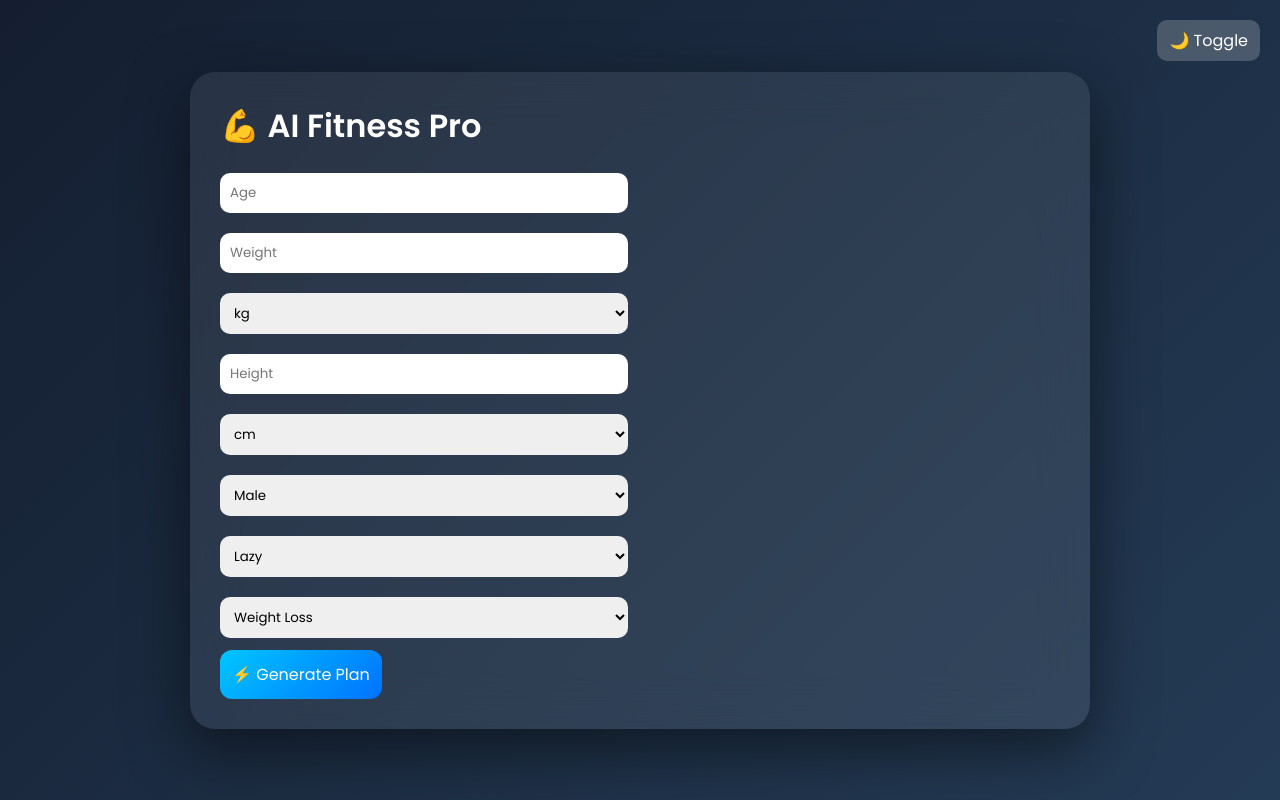
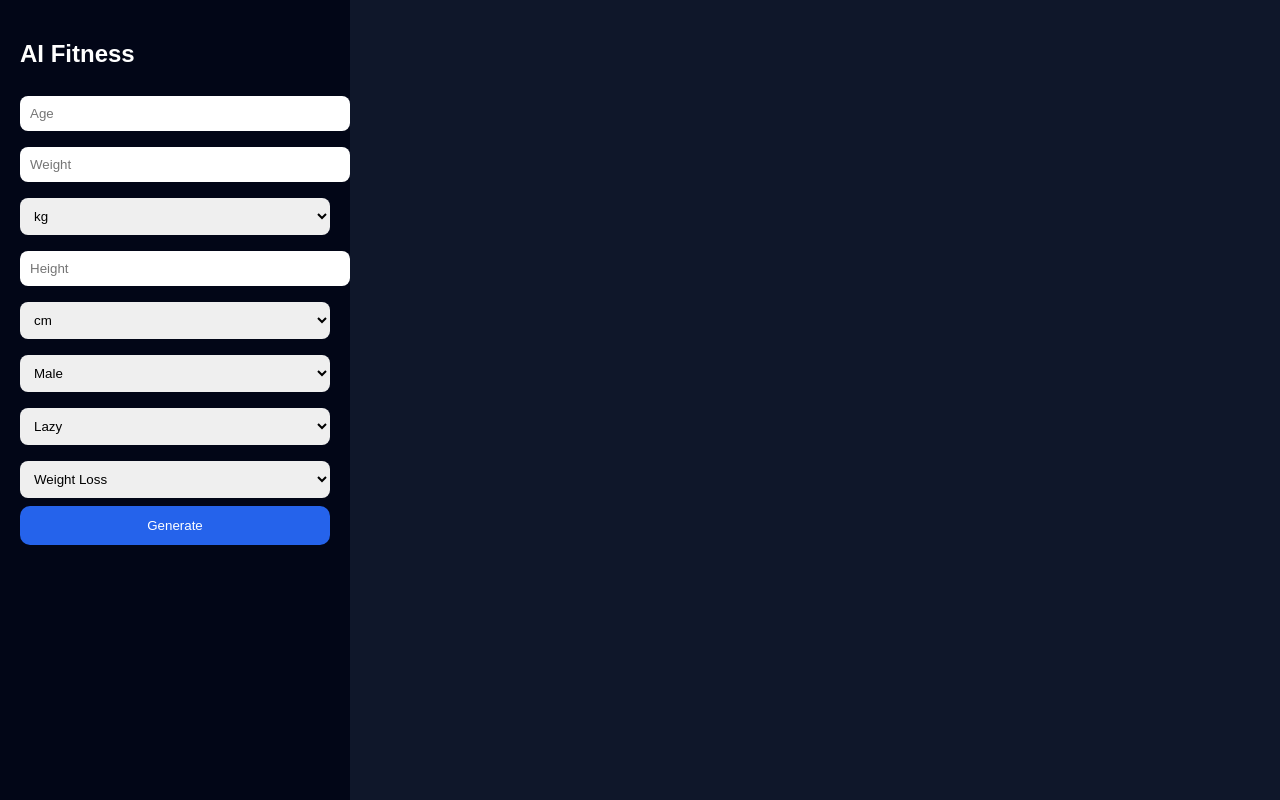
Before and after one commit to Arkop21/nutrition-website, a Flask app: page / in a window 1280 px wide. Run offline with Flask 3, Linux system fonts and the light colour scheme.

Commit message:
Update index.html

```diff
--- a/templates/index.html
+++ b/templates/index.html
@@ -1,159 +1,102 @@
 <!DOCTYPE html>
-<html lang="en">
+<html>
 <head>
 <meta charset="UTF-8">
-<title>AI Nutritionist Pro</title>
+<title>AI Fitness Pro</title>
 
-<link href="https://fonts.googleapis.com/css2?family=Poppins:wght@300;400;600&display=swap" rel="stylesheet">
+<script src="https://cdn.jsdelivr.net/npm/chart.js"></script>
 
 <style>
-* {
-    margin: 0;
-    padding: 0;
-    box-sizing: border-box;
-    font-family: 'Poppins', sans-serif;
-}
-
 body {
-    background: linear-gradient(135deg, #141e30, #243b55);
-    min-height: 100vh;
-    display: flex;
-    justify-content: center;
-    align-items: center;
-    color: white;
-    transition: 0.3s;
-}
-
-.dark {
-    background: linear-gradient(135deg, #000000, #434343);
+    margin:0;
+    font-family: Arial;
+    background:#0f172a;
+    color:white;
 }
 
 .container {
-    width: 900px;
-    backdrop-filter: blur(25px);
-    background: rgba(255,255,255,0.08);
-    border-radius: 25px;
-    padding: 30px;
-    box-shadow: 0 20px 60px rgba(0,0,0,0.5);
-    display: grid;
-    grid-template-columns: 1fr 1fr;
-    gap: 25px;
+    display:grid;
+    grid-template-columns: 350px 1fr;
+    height:100vh;
 }
 
-/* LEFT SIDE */
-.form-box {
-    display: flex;
-    flex-direction: column;
+.sidebar {
+    background:#020617;
+    padding:20px;
 }
 
-h1 {
-    margin-bottom: 15px;
+.main {
+    padding:30px;
+}
+
+.card {
+    background:#111827;
+    padding:20px;
+    border-radius:15px;
+    margin-bottom:20px;
 }
 
 input, select {
-    width: 100%;
-    padding: 10px;
-    margin: 8px 0 12px;
-    border-radius: 10px;
-    border: none;
-    outline: none;
+    width:100%;
+    padding:10px;
+    margin:8px 0;
+    border-radius:8px;
+    border:none;
 }
 
 button {
-    padding: 12px;
-    border-radius: 12px;
-    border: none;
-    background: linear-gradient(135deg, #00c6ff, #0072ff);
-    color: white;
-    font-size: 16px;
-    cursor: pointer;
-    transition: 0.3s;
-}
-
-button:hover {
-    transform: scale(1.05);
-}
-
-/* RIGHT SIDE */
-.output-box {
-    display: flex;
-    flex-direction: column;
-    gap: 15px;
-}
-
-/* Cards */
-.card {
-    background: rgba(0,0,0,0.4);
-    padding: 15px;
-    border-radius: 15px;
+    width:100%;
+    padding:12px;
+    background:#2563eb;
+    color:white;
+    border:none;
+    border-radius:10px;
 }
 
 /* Progress bars */
 .bar {
-    height: 10px;
-    border-radius: 10px;
-    background: rgba(255,255,255,0.2);
-    margin-top: 5px;
+    background:#333;
+    height:10px;
+    border-radius:10px;
+    margin-bottom:10px;
 }
 
 .fill {
-    height: 100%;
-    border-radius: 10px;
-    background: linear-gradient(90deg, #00c6ff, #0072ff);
+    height:10px;
+    background:#3b82f6;
+    border-radius:10px;
 }
 
-/* AI Chat box */
-.ai-box {
-    background: rgba(0,0,0,0.6);
-    padding: 15px;
-    border-radius: 15px;
-    max-height: 250px;
-    overflow-y: auto;
-    white-space: pre-wrap;
-}
-
-/* Toggle */
-.toggle {
-    position: absolute;
-    top: 20px;
-    right: 20px;
-    cursor: pointer;
-    padding: 8px 12px;
-    border-radius: 10px;
-    background: rgba(255,255,255,0.2);
-}
-
-/* Responsive */
-@media(max-width: 900px) {
-    .container {
-        grid-template-columns: 1fr;
-        width: 95%;
-    }
+/* Chat */
+.chat {
+    background:#020617;
+    padding:15px;
+    border-radius:10px;
+    height:200px;
+    overflow:auto;
+    white-space:pre-wrap;
 }
 </style>
 </head>
 
 <body>
 
-<div class="toggle" onclick="toggleMode()">🌙 Toggle</div>
-
 <div class="container">
 
-<!-- LEFT -->
-<div class="form-box">
-    <h1>💪 AI Fitness Pro</h1>
+<div class="sidebar">
+<h2>AI Fitness</h2>
 
 <form method="POST">
+<input name="age" placeholder="Age" required>
+<input name="weight" placeholder="Weight" required>
 
-        <input type="number" name="age" placeholder="Age" required>
-
-        <input type="number" step="any" name="weight" placeholder="Weight" required>
 <select name="weight_unit">
 <option value="kg">kg</option>
 <option value="pounds">pounds</option>
 </select>
 
-        <input type="number" step="any" name="height" placeholder="Height" required>
+<input name="height" placeholder="Height" required>
+
 <select name="height_unit">
 <option value="cm">cm</option>
 <option value="feet">feet</option>
@@ -177,38 +120,44 @@ button:hover {
 <option value="maintain">Maintain</option>
 </select>
 
-        <button type="submit">⚡ Generate Plan</button>
+<button type="submit">Generate</button>
 </form>
 </div>
 
-<!-- RIGHT -->
-<div class="output-box">
+<div class="main">
 
 {% if BMI %}
 <div class="card">
-    <h3>📊 Stats</h3>
+<h3>Stats</h3>
 <p>BMI: {{ BMI }}</p>
 <p>Status: {{ status }}</p>
 <p>Calories: {{ calories }}</p>
 </div>
 
+{% set total = protein + fat + carbs %}
+
 <div class="card">
-    <h3>🍗 Macros</h3>
+<h3>Macros</h3>
 
-    <p>Protein ({{ protein }}g)</p>
-    <div class="bar"><div class="fill" style="width: {{ protein/2 }}%"></div></div>
+<p>Protein {{ protein }}g</p>
+<div class="bar"><div class="fill" style="width: {{ (protein/total)*100 }}%"></div></div>
 
-    <p>Fat ({{ fat }}g)</p>
-    <div class="bar"><div class="fill" style="width: {{ fat/2 }}%"></div></div>
+<p>Fat {{ fat }}g</p>
+<div class="bar"><div class="fill" style="width: {{ (fat/total)*100 }}%"></div></div>
 
-    <p>Carbs ({{ carbs }}g)</p>
-    <div class="bar"><div class="fill" style="width: {{ carbs/3 }}%"></div></div>
+<p>Carbs {{ carbs }}g</p>
+<div class="bar"><div class="fill" style="width: {{ (carbs/total)*100 }}%"></div></div>
+</div>
+
+<div class="card">
+<canvas id="chart"></canvas>
 </div>
 {% endif %}
 
 {% if ai_plan %}
-<div class="ai-box">
-    🤖 {{ ai_plan }}
+<div class="card">
+<h3>AI Plan</h3>
+<div id="chat" class="chat"></div>
 </div>
 {% endif %}
 
@@ -217,9 +166,34 @@ button:hover {
 </div>
 
 <script>
-function toggleMode() {
-    document.body.classList.toggle("dark");
+// chart
+{% if chart_data %}
+let data = {{ chart_data|safe }};
+new Chart(document.getElementById("chart"), {
+    type: "doughnut",
+    data: {
+        labels: ["Protein","Fat","Carbs"],
+        datasets: [{
+            data: [data.protein, data.fat, data.carbs]
+        }]
     }
+});
+{% endif %}
+
+// typing effect
+{% if ai_plan %}
+let text = `{{ ai_plan }}`;
+let i = 0;
+
+function type() {
+    if (i < text.length) {
+        document.getElementById("chat").innerHTML += text.charAt(i);
+        i++;
+        setTimeout(type, 15);
+    }
+}
+type();
+{% endif %}
 </script>
 
 </body>
```
Lines whose indentation alone changed are shown as unchanged.
